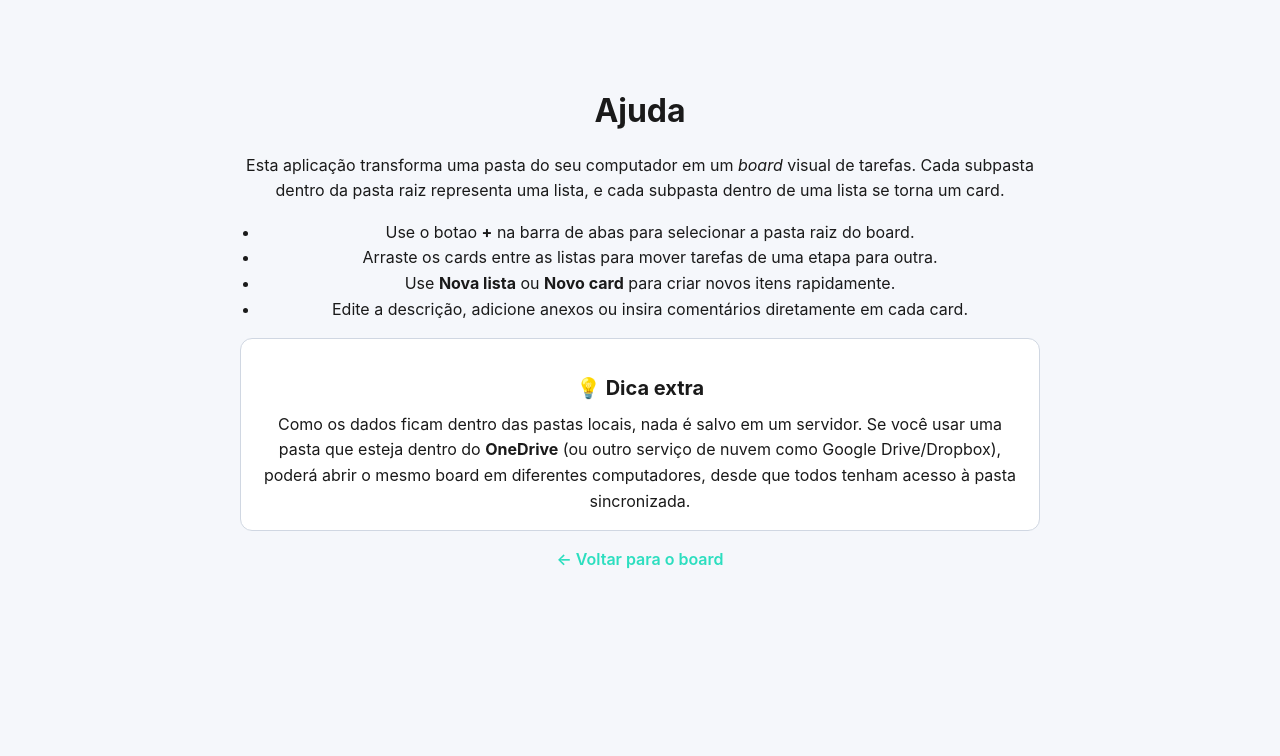
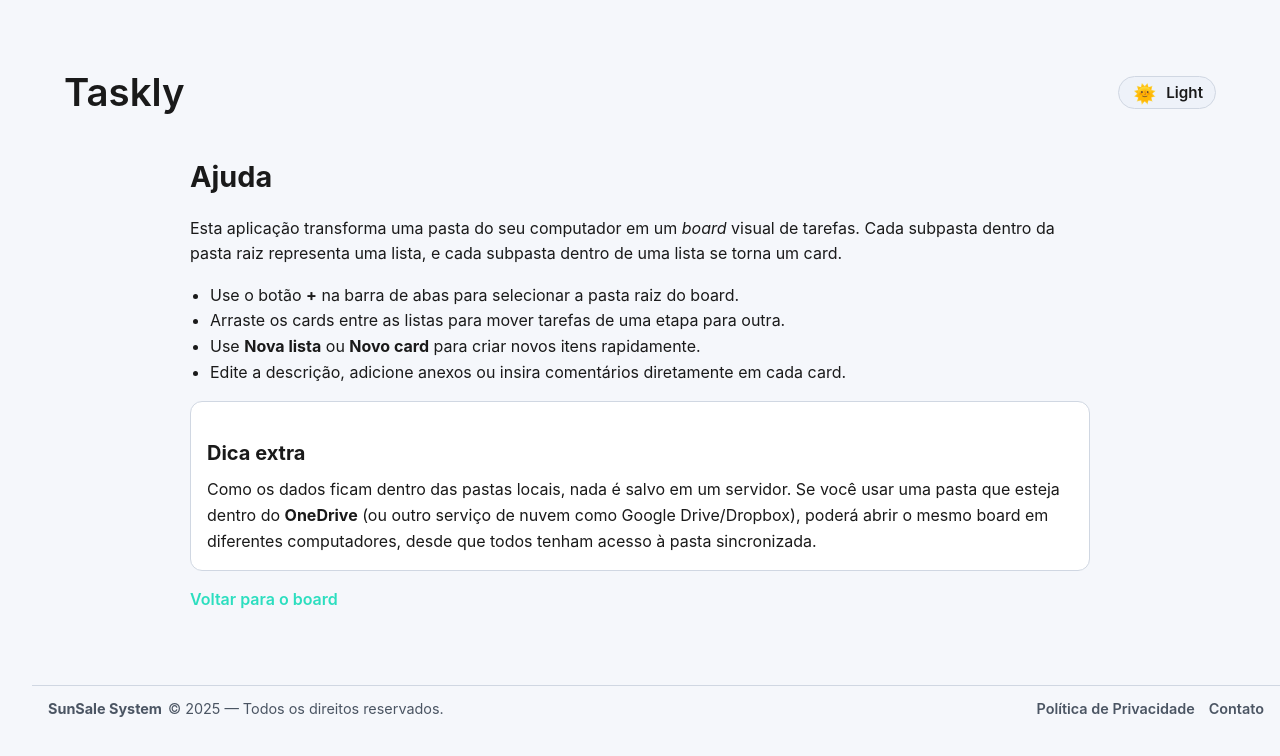
Before and after one commit to rodrigoborgesmachado/taskly, a React (Vite) app: page /ajuda in a window 1280 px wide. Shown: the top 756 px of the page. Built offline with nearby package versions, Linux system fonts and the light colour scheme.

Commit message:
Adicionando novas páginas.

```diff
--- a/index.html
+++ b/index.html
@@ -2,7 +2,7 @@
 <html lang="en">
   <head>
     <meta charset="UTF-8" />
-    <link rel="icon" type="image/svg+xml" href="/taskly-logo.svg" />
+    <link rel="icon" href="/logo.ico" />
     <meta name="viewport" content="width=device-width, initial-scale=1.0" />
     <title>Taskly</title>
   </head>
--- a/src/App.css
+++ b/src/App.css
@@ -8,6 +8,68 @@
 .app-container {
   min-height: 100vh;
   color: var(--color-text-primary);
+  display: flex;
+  flex-direction: column;
+}
+
+.app-header {
+  display: flex;
+  align-items: center;
+  justify-content: space-between;
+  flex-wrap: wrap;
+  gap: 16px;
+  max-width: 95vw;
+  width: 100%;
+  margin: 2rem auto 0;
+  padding: 0 2rem;
+  box-sizing: border-box;
+}
+
+.app-header__title {
+  margin: 0;
+  font-size: 2.4rem;
+  color: var(--color-text-primary);
+}
+
+.app-footer {
+  margin: 24px auto 16px;
+  padding: 12px 16px;
+  max-width: 95vw;
+  width: 100%;
+  border-top: 1px solid var(--color-border);
+  font-size: 0.9rem;
+  color: var(--color-text-secondary);
+  display: flex;
+  flex-wrap: wrap;
+  gap: 8px 16px;
+  align-items: center;
+  justify-content: space-between;
+}
+
+.app-footer a {
+  color: var(--color-text-secondary);
+}
+
+.app-footer a:hover {
+  color: var(--color-accent);
+}
+
+.app-footer__brand {
+  display: flex;
+  flex-wrap: wrap;
+  gap: 6px;
+  align-items: center;
+}
+
+.app-footer__brand a {
+  font-weight: 700;
+}
+
+.app-footer__links {
+  display: flex;
+  flex-wrap: wrap;
+  gap: 10px 14px;
+  align-items: center;
 }
 
 .board-page {
@@ -30,6 +92,77 @@
   margin: 0;
   font-size: 2.4rem;
   color: var(--color-text-primary);
+}
+
+.page-container {
+  max-width: 900px;
+  margin: 0 auto;
+  padding: 2rem;
+  line-height: 1.6;
+  color: var(--color-text-primary);
+  text-align: left;
+}
+
+.page-title {
+  margin: 0 0 1rem;
+  font-size: 1.8rem;
+  font-weight: 700;
+  color: var(--color-text-primary);
+}
+
+.page-section-title {
+  font-size: 1.25rem;
+  margin: 1.2rem 0 0.5rem;
+  color: var(--color-text-primary);
+}
+
+.page-paragraph {
+  margin: 0 0 1rem;
+}
+
+.page-paragraph--tight {
+  margin-bottom: 0;
+}
+
+.page-paragraph--justified {
+  text-align: justify;
+}
+
+.page-list {
+  margin: 0 0 1rem;
+  padding-left: 1.25rem;
+}
+
+.page-list--tight {
+  margin: 0;
+}
+
+.page-card {
+  border: 1px solid var(--color-border);
+  border-radius: 12px;
+  padding: 1rem;
+  background: var(--color-surface);
+  margin-bottom: 1rem;
+}
+
+.page-link {
+  color: var(--color-accent);
+  font-weight: 600;
+  text-decoration: none;
+}
+
+.page-link:hover {
+  text-decoration: underline;
+}
+
+.app-brand-link {
+  color: inherit;
+  text-decoration: none;
+}
+
+.app-brand-link:hover {
+  color: var(--color-accent);
+  text-decoration: none;
 }
 
 .board-page__root-info {
@@ -199,6 +332,13 @@
   color: var(--color-text-secondary);
 }
 
+.privacy-info{
+  display: flex;
+  flex-direction: column;
+  align-items: start;
+  justify-content: left;
+}
+
 @media (max-width: 600px) {
   #root {
     padding: 24px 16px 40px;
--- a/src/App.tsx
+++ b/src/App.tsx
@@ -1,15 +1,38 @@
-import { Route, Routes } from 'react-router-dom';
+import { Link, Route, Routes } from 'react-router-dom';
 import BoardPage from './pages/BoardPage';
 import Help from './pages/Help';
+import Privacy from './pages/Privacy';
+import Contact from './pages/Contact';
+import ThemeToggle from './components/ThemeToggle';
 
 export default function App() {
   return (
     <div className="app-container">
+      <header className="app-header">
+        <h1 className="app-header__title">
+          <Link to="/" className="app-brand-link">Taskly</Link>
+        </h1>
+        <ThemeToggle />
+      </header>
       <Routes>
         <Route path="/" element={<BoardPage />} />
         <Route path="/ajuda" element={<Help />} />
+        <Route path="/privacidade" element={<Privacy />} />
+        <Route path="/contato" element={<Contact />} />
         <Route path="/*" element={<BoardPage />} />
       </Routes>
+      <footer className="app-footer">
+        <div className="app-footer__brand">
+          <a href="https://www.sunsalesystem.com.br/" target="_blank" rel="noreferrer">
+            SunSale System
+          </a>
+          <span>© {new Date().getFullYear()} — Todos os direitos reservados.</span>
+        </div>
+        <div className="app-footer__links">
+          <a href="/privacidade">Política de Privacidade</a>
+          <a href="/contato">Contato</a>
+        </div>
+      </footer>
     </div>
   );
 }
--- a/src/pages/BoardPage.tsx
+++ b/src/pages/BoardPage.tsx
@@ -14,7 +14,6 @@ import '../App.css';
 import NewCardModal from '../components/NewCardModal';
 import NewStageModal from '../components/NewStageModal';
 import LegendModal from '../components/LegendModal';
-import ThemeToggle from '../components/ThemeToggle';
 
 function BoardPage() {
   const [config, setConfig] = useState<AppConfig | null>(null);
@@ -210,10 +209,6 @@ function BoardPage() {
         </div>
       )}
       <Toaster />
-      <header className="board-page__header">
-        <h1>Taskly</h1>
-        <ThemeToggle />
-      </header>
       {root && (
         <div className="board-page__root-info">
           <span>Pasta raiz: <strong>{(root as any).name}</strong></span>
--- /dev/null
+++ b/src/pages/Contact.tsx
@@ -0,0 +1,32 @@
+import { Link } from 'react-router-dom';
+
+export default function Contact() {
+  return (
+    <div className="page-container">
+      <h2 className="page-title">Contato</h2>
+
+      <p className="page-paragraph">
+        Fale com a SunSale System pelos canais oficiais abaixo. Respondemos o mais rápido possível
+        em dias úteis.
+      </p>
+
+      <div className="page-card">
+        <ul className="page-list page-list--tight">
+          <li>Site: <a href="https://www.sunsalesystem.com.br/" target="_blank" rel="noreferrer">sunsalesystem.com.br</a></li>
+          <li>LinkedIn: <a href="https://www.linkedin.com/company/sunsale-system/" target="_blank" rel="noreferrer">/company/sunsale-system</a></li>
+          <li>GitHub: <a href="https://github.com/rodrigoborgesmachado" target="_blank" rel="noreferrer">github.com/rodrigoborgesmachado</a></li>
+          <li>WhatsApp: <a href="https://wa.me/553499798100" target="_blank" rel="noreferrer">+55 34 99798-8100</a></li>
+        </ul>
+      </div>
+
+      <p className="page-paragraph">
+        Se preferir, envie uma mensagem descrevendo sua dúvida e o contexto do uso do Taskly.
+        Isso ajuda nossa equipe a responder com mais precisão.
+      </p>
+
+      <p className="page-paragraph">
+        <Link to="/" className="page-link">Voltar para o board</Link>
+      </p>
+    </div>
+  );
+}
--- a/src/pages/Help.tsx
+++ b/src/pages/Help.tsx
@@ -2,28 +2,18 @@ import { Link } from 'react-router-dom';
 
 export default function Help() {
   return (
-    <div
-      style={{
-        maxWidth: 800,
-        margin: '0 auto',
-        padding: '2rem',
-        lineHeight: 1.6,
-        color: 'var(--color-text-primary)',
-      }}
-    >
-      <h1 style={{ marginBottom: '1rem', fontSize: '2rem', fontWeight: 700, color: 'var(--color-text-primary)' }}>
-        Ajuda
-      </h1>
+    <div className="page-container">
+      <h2 className="page-title">Ajuda</h2>
 
-      <p style={{ marginBottom: '1rem' }}>
+      <p className="page-paragraph">
         Esta aplicação transforma uma pasta do seu computador em um <em>board</em> visual
         de tarefas. Cada subpasta dentro da pasta raiz representa uma lista, e cada
         subpasta dentro de uma lista se torna um card.
       </p>
 
-      <ul style={{ marginBottom: '1rem', paddingLeft: '1.25rem' }}>
+      <ul className="page-list">
         <li>
-          Use o botao <strong>+</strong> na barra de abas para selecionar a pasta raiz do board.
+          Use o botão <strong>+</strong> na barra de abas para selecionar a pasta raiz do board.
         </li>
         <li>
           Arraste os cards entre as listas para mover tarefas de uma etapa para outra.
@@ -36,17 +26,9 @@ export default function Help() {
         </li>
       </ul>
 
-      <div
-        style={{
-          border: '1px solid var(--color-border)',
-          borderRadius: 12,
-          padding: '1rem',
-          background: 'var(--color-surface)',
-          marginBottom: '1rem',
-        }}
-      >
-        <h2 style={{ fontSize: '1.25rem', marginBottom: '.5rem', color: 'var(--color-text-primary)' }}>💡 Dica extra</h2>
-        <p style={{ margin: 0 }}>
+      <div className="page-card">
+        <h3 className="page-section-title">Dica extra</h3>
+        <p className="page-paragraph page-paragraph--tight">
           Como os dados ficam dentro das pastas locais, nada é salvo em um servidor.
           Se você usar uma pasta que esteja dentro do <strong>OneDrive</strong> (ou outro serviço de nuvem como
           Google Drive/Dropbox), poderá abrir o mesmo board em diferentes computadores,
@@ -54,10 +36,8 @@ export default function Help() {
         </p>
       </div>
 
-      <p>
-        <Link to="/" style={{ color: 'var(--color-accent)', fontWeight: 600 }}>
-          ← Voltar para o board
-        </Link>
+      <p className="page-paragraph">
+        <Link to="/" className="page-link">Voltar para o board</Link>
       </p>
     </div>
   );
--- /dev/null
+++ b/src/pages/Privacy.tsx
@@ -0,0 +1,66 @@
+import { Link } from 'react-router-dom';
+
+export default function Privacy() {
+  return (
+    <div className="page-container">
+      <h2 className="page-title">Política de Privacidade</h2>
+
+      <p className="page-paragraph page-paragraph--justified">
+        Esta Política de Privacidade descreve como a SunSale System coleta, utiliza e protege
+        informações relacionadas ao uso do Taskly. Ao utilizar este aplicativo, você concorda
+        com as práticas descritas abaixo.
+      </p>
+
+      <h3 className="page-section-title">1. Informações que coletamos</h3>
+      <p className="page-paragraph page-paragraph--justified">
+        O Taskly funciona localmente e utiliza as pastas selecionadas no seu computador para
+        organizar boards e cartões. Não coletamos o conteúdo dos seus arquivos nem transferimos
+        seus dados para servidores da SunSale System. Podemos coletar apenas informações técnicas
+        básicas, como tipo de navegador e erros de aplicação, para melhorar a estabilidade do
+        produto.
+      </p>
+
+      <h3 className="page-section-title">2. Como utilizamos as informações</h3>
+      <p className="page-paragraph page-paragraph--justified">
+        As informações técnicas são utilizadas para manutenção, suporte e aprimoramento do
+        aplicativo. Seus dados de boards permanecem no seu dispositivo e são controlados por você.
+      </p>
+
+      <h3 className="page-section-title">3. Compartilhamento de dados</h3>
+      <p className="page-paragraph page-paragraph--justified">
+        Não compartilhamos seus dados com terceiros. Caso você utilize serviços de nuvem
+        (como OneDrive, Google Drive ou Dropbox) para armazenar suas pastas, o tratamento desses
+        dados segue as políticas do respectivo provedor.
+      </p>
+
+      <h3 className="page-section-title">4. Segurança</h3>
+      <p className="page-paragraph page-paragraph--justified">
+        Adotamos boas práticas para proteger o aplicativo. Ainda assim, a segurança dos seus
+        arquivos depende também das configurações e proteções do seu próprio dispositivo.
+      </p>
+
+      <h3 className="page-section-title">5. Seus direitos</h3>
+      <p className="page-paragraph page-paragraph--justified">
+        Você pode interromper o uso do aplicativo a qualquer momento e remover o acesso às pastas
+        selecionadas. Como não armazenamos seus dados em servidores, não retemos informações pessoais.
+      </p>
+
+      <h3 className="page-section-title">6. Contato</h3>
+      <p className="page-paragraph page-paragraph--justified">
+        Para dúvidas sobre esta política, visite a página de contato da SunSale System.
+      </p>
+      <p className="page-paragraph page-paragraph--justified">
+        <Link to="/contato" className="page-link">Ir para Contato</Link>
+      </p>
+
+      <p className="page-paragraph page-paragraph--justified">
+        Esta política pode ser atualizada periodicamente. Recomendamos revisar este conteúdo
+        sempre que houver mudanças relevantes.
+      </p>
+
+      <p className="page-paragraph">
+        <Link to="/" className="page-link">Voltar para o board</Link>
+      </p>
+    </div>
+  );
+}
```
Also changed, not shown: public/taskly-logo.svg (deleted), 1 other file (tests, documents, lock files or other folders).
